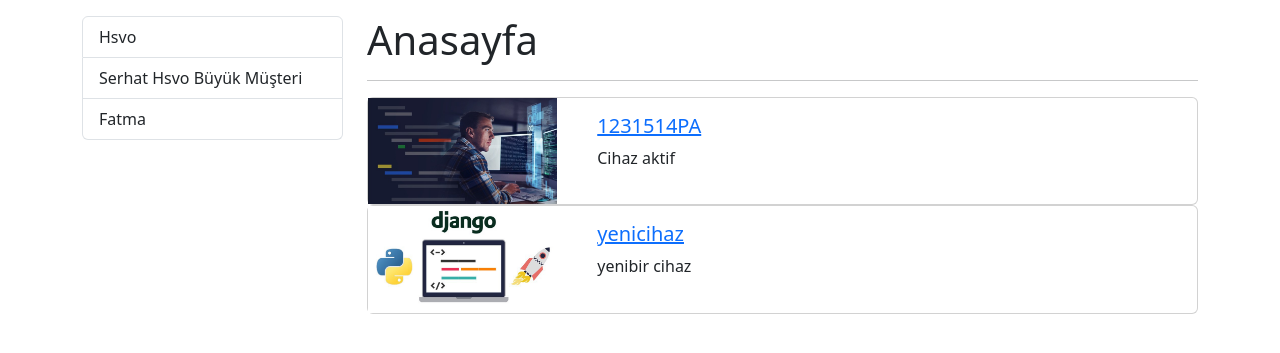
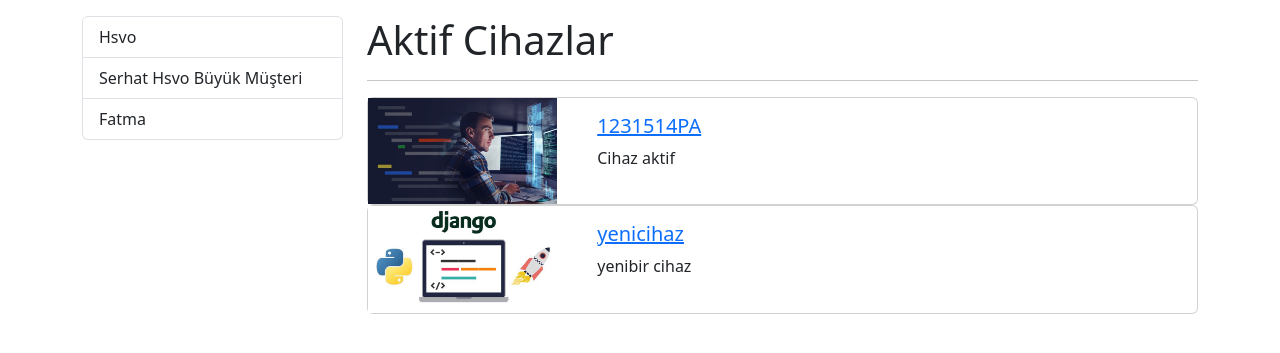
Before and after one commit to burakbasturkk/kaavetech, a Django app: page / in a window 1280 px wide. Shown: the part 56-409 px from the top of the page. Run offline with Django 4.2, Linux system fonts and the light colour scheme; a user stored in the database is signed in; data comes from the database, SQL or seed files in the repository; both versions use the stored data as it was after the commit; some libraries are stand-ins or nearby versions.

```diff
--- a/blog/templates/blog/index.html
+++ b/blog/templates/blog/index.html
@@ -19,7 +19,7 @@
 
       </div>
       <div class="col-9">
-         <h1>Anasayfa</h1>
+         <h1>Aktif Cihazlar</h1>
          <hr>
 
         {% for blog in blogs %}
```
Also changed, not shown: db.sqlite3.
